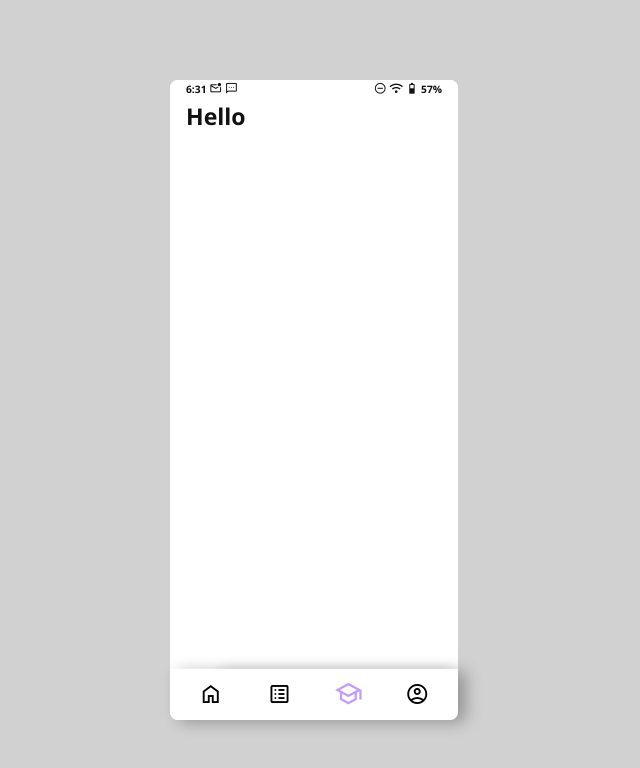
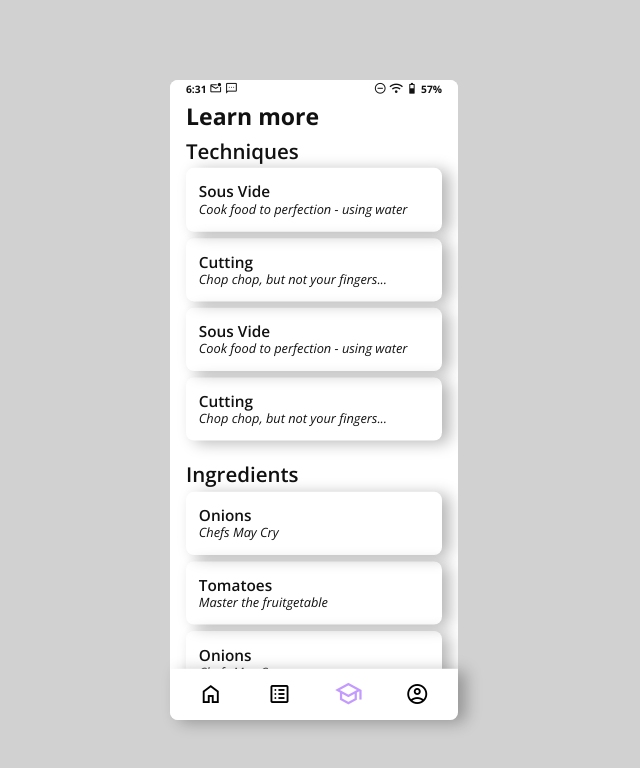
Before and after one commit to Hahkobeh/cooking-instructor, a React (Vite) app: page /learn in a window 1280 px wide. Shown: the top 768 px of the page, without its empty margins (326-966 px from the left). Built offline with nearby package versions, Linux system fonts and the light colour scheme.

Commit message:
Learn more screen from Adobe XD prototype implemented

```diff
--- a/src/pages/learn/Learn.jsx
+++ b/src/pages/learn/Learn.jsx
@@ -1,17 +1,62 @@
-// import styles from './learn.module.scss';
-import NavBar from "@/components/nav-bar/NavBar";
+import styles from './learn.module.scss';
+//import Card from "@/components/card/Card";
+//import NavBar from "@/components/nav-bar/NavBar";
+
+//TODO: Make cards clickable to go to either a technique or ingredients screen
+//TODO: Make design for technique/ingredients screen
 
 const Learn = () => {
 	return (
 		<div>
-			<h1>Hello</h1>
-			<body>
+			<h1>Learn more</h1>
+			<div style={{marginTop: '16px'}}>
+				<h2>Techniques</h2>
+			</div>
+			<ul>
+				<li>
+					<div className={styles.card}>
+						<h3>Sous Vide</h3>
+						<h4>Cook food to perfection - using water</h4>
+					</div>
+					<div className={styles.card}>
+						<h3>Cutting</h3>
+						<h4>Chop chop, but not your fingers...</h4>
+					</div>
+					<div className={styles.card}>
+						<h3>Sous Vide</h3>
+						<h4>Cook food to perfection - using water</h4>
+					</div>
+					<div className={styles.card}>
+						<h3>Cutting</h3>
+						<h4>Chop chop, but not your fingers...</h4>
+					</div>
+				</li>
+			</ul>
+			<div style={{marginTop: '30px', borderWidth: '50px', borderColor: 'red'}}>
+				<div style={{marginTop: '16px'}}>
+					<h2>Ingredients</h2>
+				</div>
 				<ul>
 					<li>
-						<NavBar/>
+						<div className={styles.card}>
+							<h3>Onions</h3>
+							<h4>Chefs May Cry</h4>
+						</div>
+						<div className={styles.card}>
+							<h3>Tomatoes</h3>
+							<h4>Master the fruitgetable</h4>
+						</div>
+						<div className={styles.card}>
+							<h3>Onions</h3>
+							<h4>Chefs May Cry</h4>
+						</div>
+						<div className={styles.card}>
+							<h3>Tomatoes</h3>
+							<h4>Master the fruitgetable</h4>
+						</div>
 					</li>
 				</ul>
-			</body>
+			</div>
 		</div>
 	);
 };
--- a/src/pages/learn/learn.module.scss
+++ b/src/pages/learn/learn.module.scss
@@ -0,0 +1,10 @@
+@use '../../styles/variables.scss';
+
+.card {
+	width: 100%;
+	margin: 8px auto;
+	box-sizing: border-box;
+	box-shadow: variables.$shadow;
+	border-radius: 10px;
+	padding: 16px;
+}
```
